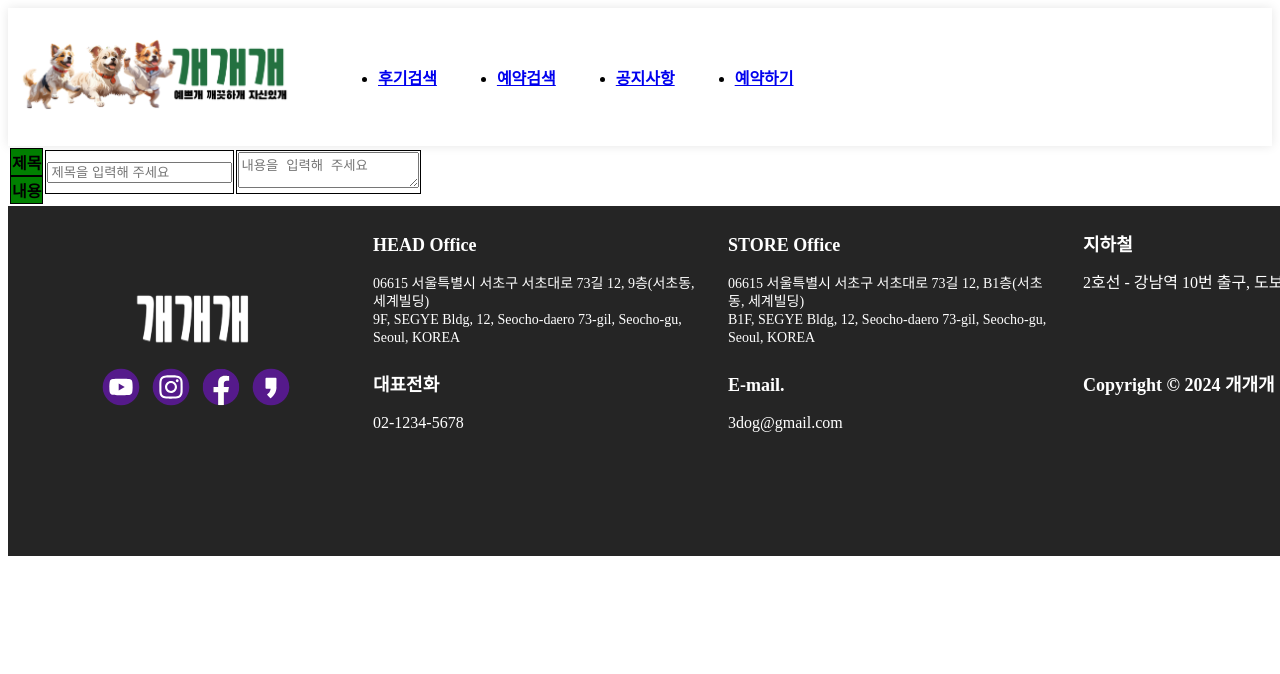
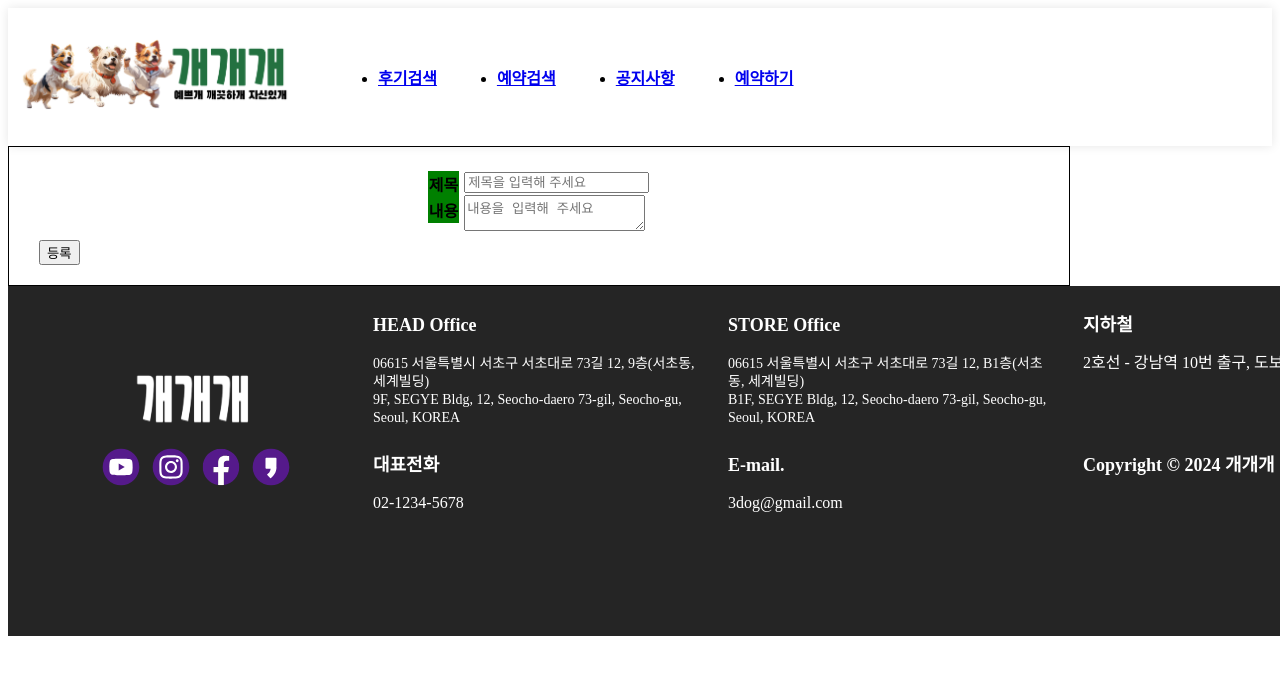
Before and after one commit to kodasom0302/vue-dogs, a Vue app: page /notice/write in a window 1280 px wide. Shown: the top 674 px of the page. Built offline with nearby package versions, Linux system fonts and the light colour scheme.

Commit message:
2024-05-23 등록 페이지 중간

```diff
--- a/src/assets/css/notice/NoticeWriteView.css
+++ b/src/assets/css/notice/NoticeWriteView.css
@@ -1,19 +1,30 @@
-#noticeWriteContentAll table th, table td{
+/* 전체 */
+#noticeWriteContentAll{
+    padding: 20px 30px;
+    width: 1000px;
     border: 1px solid black;
-    border-collapse: collapse;
 }
 
-th{background-color: green;}
+/* 테이블 전체 */
+#noticeWriteContentAll table{
+    margin-left: auto;
+    margin-right: auto;
+}
 
-thead{
+/* 테이블 헤드 */
+#noticeWriteContentAll thead{
     float: left;
 }
-tr, th{
+#noticeWriteContentAll th{
+    display: block;
+    background-color: green;
+}
+
+/* 테이블 바디 */
+#noticeWriteContentAll tbody{
+    display: block;
+    overflow-x: hidden;
+}
+#noticeWriteContentAll td{
     display: block;
 }
-
-tbody{
-    display: block;
-    overflow-x: hidden;
-    white-space: nowrap;
-}
--- a/src/views/NoticeWriteView.vue
+++ b/src/views/NoticeWriteView.vue
@@ -26,6 +26,8 @@
                     </tbody>
 
                 </table>
+
+                <button type="submit">등록</button>
 
             </form>
 
```
